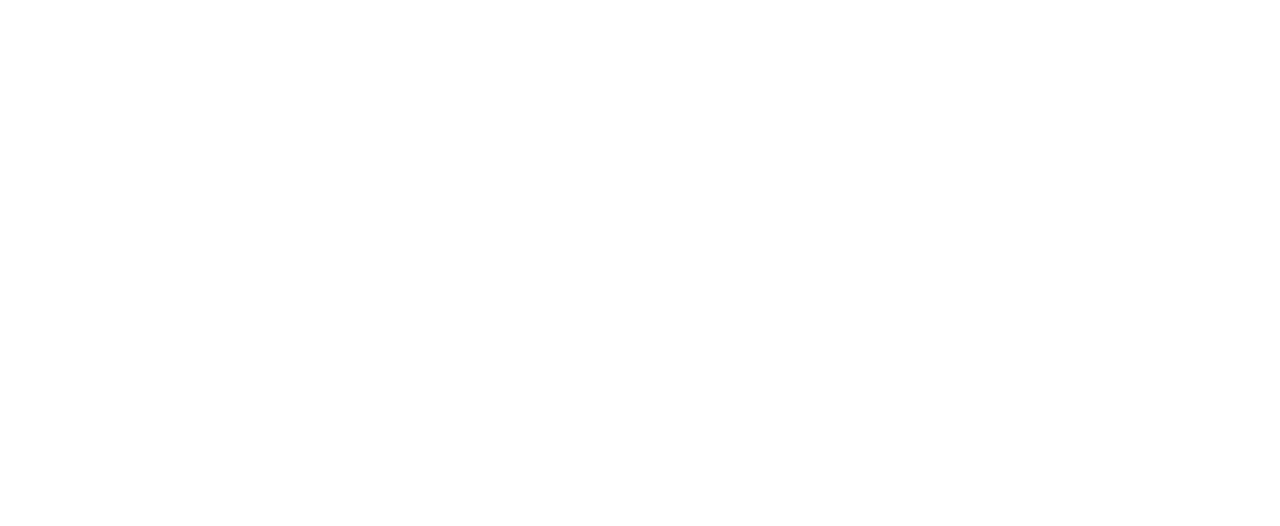
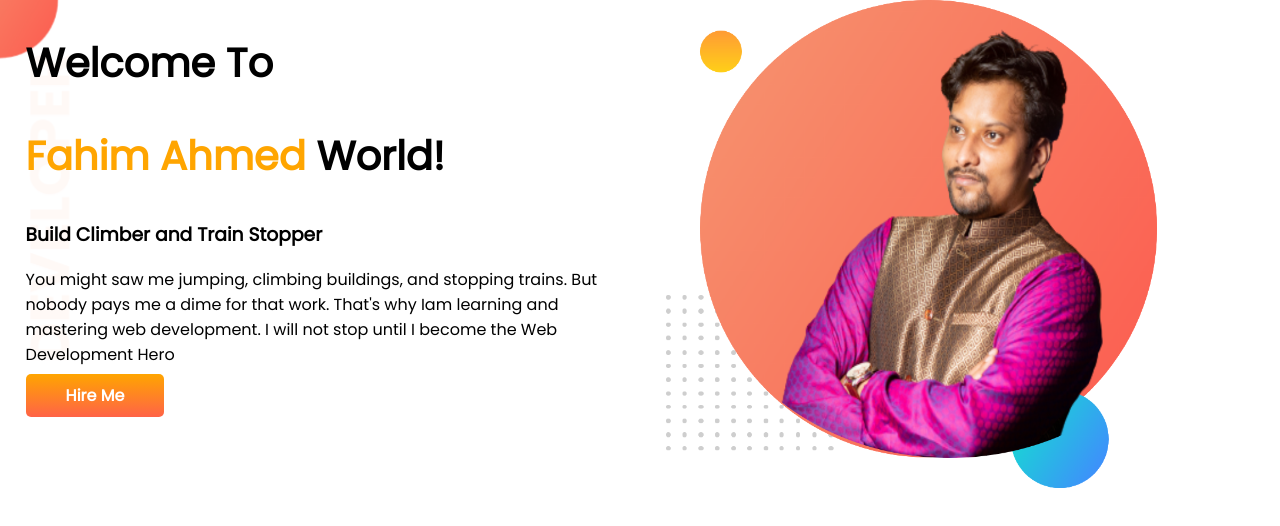
Before and after one commit to Fahimahmedkhan/developer-portfolio, a plain HTML site: page index.html in a window 1280 px wide. Drawn offline with Linux system fonts and the light colour scheme.

Commit message:
Top Banner Added

```diff
--- a/index.html
+++ b/index.html
@@ -5,9 +5,25 @@
     <meta http-equiv="X-UA-Compatible" content="IE=edge">
     <meta name="viewport" content="width=device-width, initial-scale=1.0">
     <title>Fahim Portfolio</title>
+    <link rel="preconnect" href="https://fonts.googleapis.com">
+    <link rel="preconnect" href="https://fonts.gstatic.com" crossorigin>
+    <link href="https://fonts.googleapis.com/css2?family=Poppins&display=swap" rel="stylesheet">
     <link rel="stylesheet" href="style.css">
 </head>
 <body>
-
+    <section class="top-banner">
+        <div class="half-width">
+            <h1>Welcome To</h1>
+            <h1><span class="orange-color">Fahim Ahmed</span> World!</h1>
+            <h3>Build Climber and Train Stopper</h3>
+            <p>You might saw me jumping, climbing buildings, and stopping trains. But nobody pays me a dime for that work.
+                That's why Iam learning and mastering web development. I will not stop until I become the Web Development Hero
+            </p>
+            <a class="link-button" target="_blank" href="https://www.linkedin.com/in/fahim-ahmed-khan-gorbo/">Hire Me</a>
+        </div>
+        <div class="half-width">
+            <img src="images/my-first-pic.png" alt="">
+        </div>
+    </section>
 </body>
 </html>
--- a/style.css
+++ b/style.css
@@ -0,0 +1,32 @@
+body{
+    font-family: 'Poppins', sans-serif;
+    margin: 0;
+}
+h1{
+    font-size: 40px;
+}
+.orange-color{
+    color: orange;
+}
+section{
+    display: flex;
+}
+.half-width{
+    width: 50%;
+    padding-left: 2%;
+}
+.half-width img{
+    width: 80%;
+}
+.link-button{
+    text-decoration: none;
+    background-image: linear-gradient(orange, tomato);
+    padding: 10px 40px;
+    color: white;
+    font-weight: 700;
+    border-radius: 5px;
+}
+.top-banner{
+    background-image: url(images/top-banner.png);
+    background-repeat: no-repeat;
+}
```
Also changed, not shown: images/DSC_0686-removebg-preview.png (added), images/DSC_8586-removebg-preview.png (added), images/dream-bg.png (added), images/exp-bg.png (added), images/my-bg.png (added), images/my-bg2.png (added), images/my-first-pic.png (added), images/my-second-pic.png (added), images/top-banner.png (added), 2 other files.
